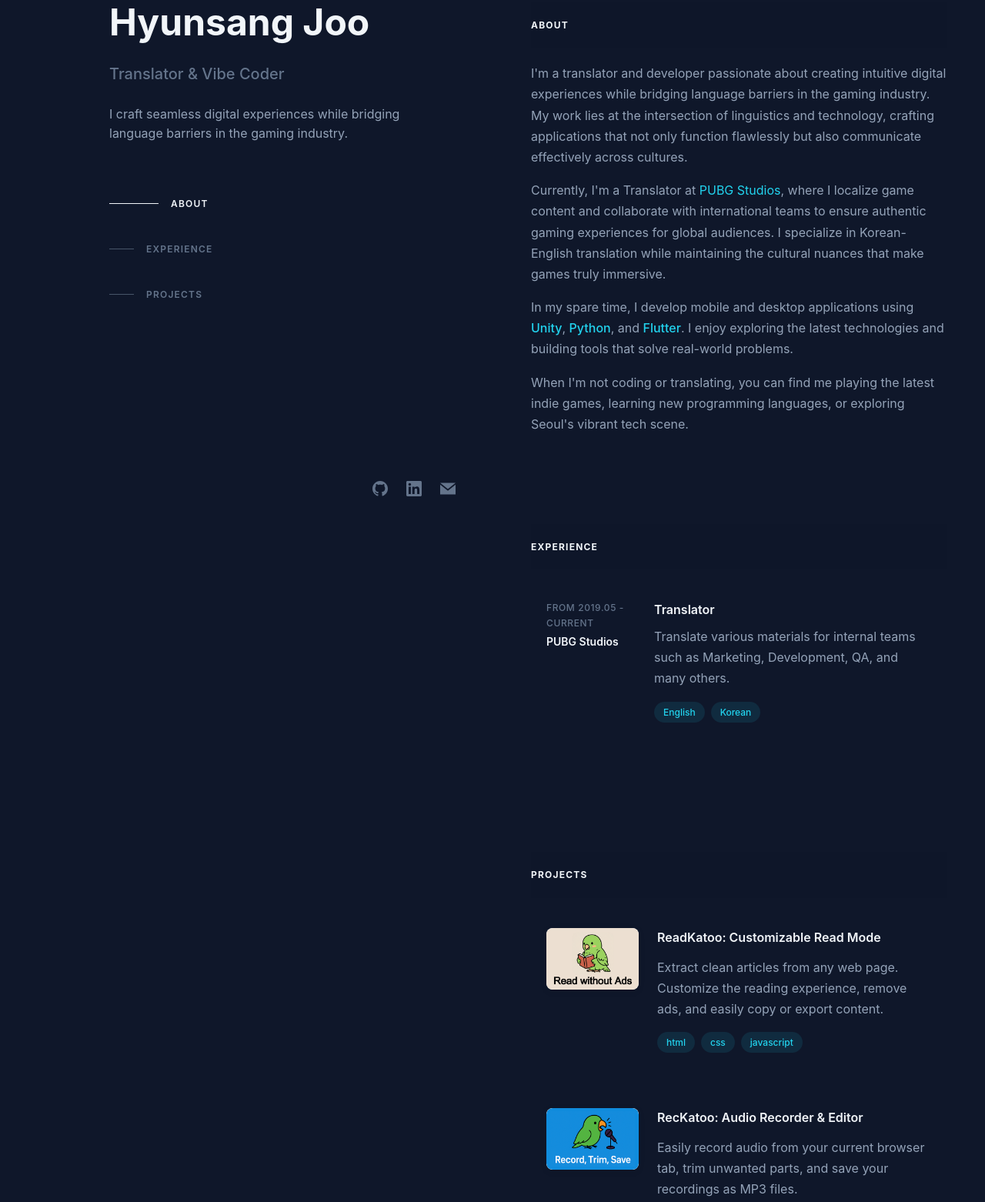
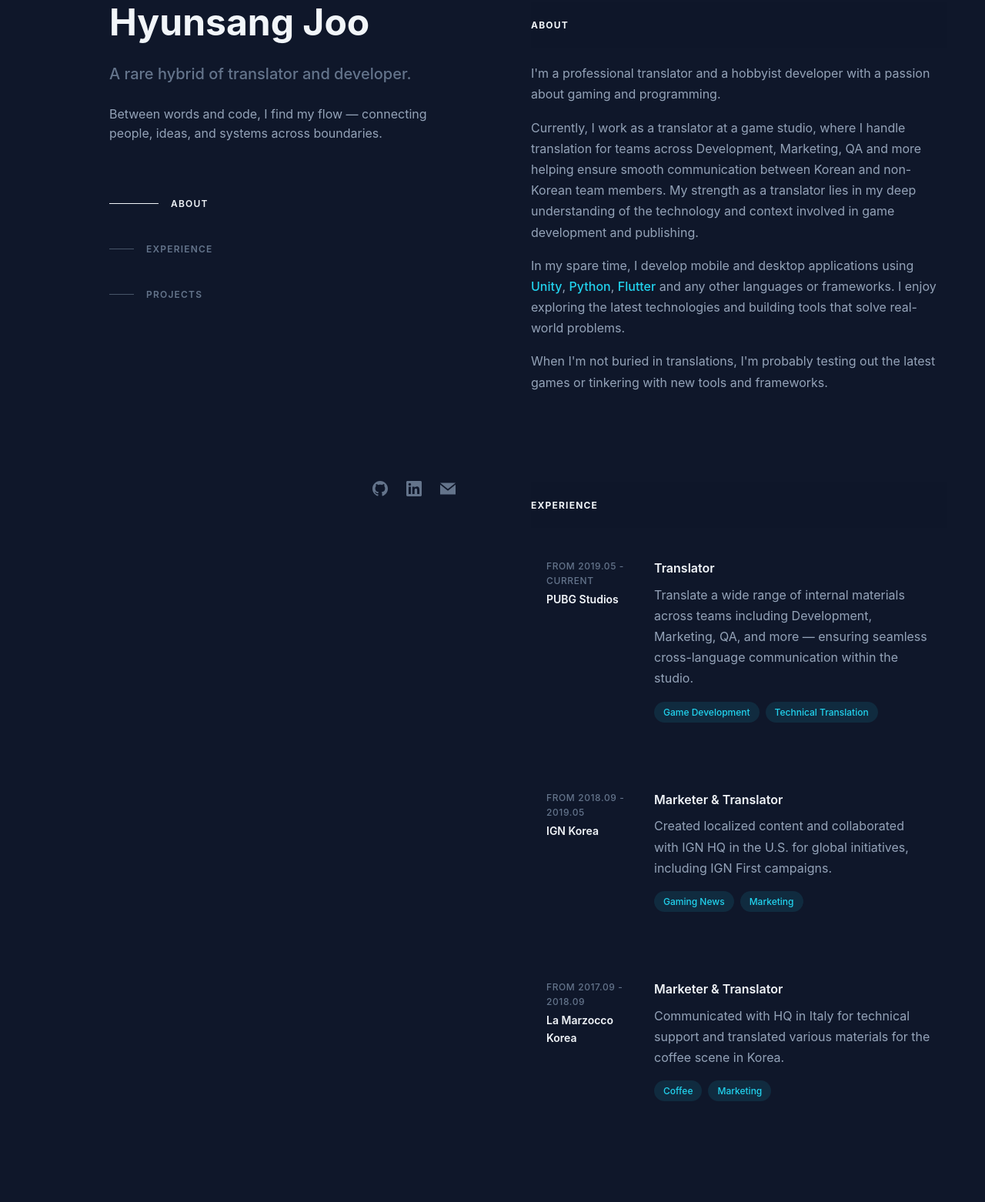
Before and after one commit to Hyunsang-coder/hyunsang-coder.github.io, a plain HTML site: page index.html in a window 1280 px wide. Shown: the part 97-1659 px from the top of the page at 77% size. Drawn offline with Linux system fonts and the light colour scheme.

Commit message:
Change details

```diff
--- a/index.html
+++ b/index.html
@@ -4,7 +4,7 @@
 <head>
     <meta charset="UTF-8">
     <meta name="viewport" content="width=device-width, initial-scale=1.0">
-    <title>Hyunsang Joo - Translator & Vibe Coder</title>
+    <title>Hyunsang Joo - Translator & Hobbyist Developer</title>
     <link rel="stylesheet" href="style.css">
 </head>
 
@@ -14,8 +14,8 @@
         <div class="left-panel">
             <div class="intro-section">
                 <h1>Hyunsang Joo</h1>
-                <h2>Translator & Vibe Coder</h2>
-                <p>I craft seamless digital experiences while bridging language barriers in the gaming industry.</p>
+                <h2>A rare hybrid of translator and developer.</h2>
+                <p>Between words and code, I find my flow — connecting people, ideas, and systems across boundaries.</p>
 
                 <nav class="main-nav">
                     <a href="#about" class="nav-link active" data-section="about">
@@ -34,19 +34,21 @@
             </div>
 
             <div class="social-links">
-                <a href="#" aria-label="GitHub">
+                <a href="https://github.com/Hyunsang-coder" aria-label="GitHub" target="_blank"
+                    rel="noopener noreferrer">
                     <svg width="20" height="20" viewBox="0 0 24 24" fill="currentColor">
                         <path
                             d="M12 0c-6.626 0-12 5.373-12 12 0 5.302 3.438 9.8 8.207 11.387.599.111.793-.261.793-.577v-2.234c-3.338.726-4.033-1.416-4.033-1.416-.546-1.387-1.333-1.756-1.333-1.756-1.089-.745.083-.729.083-.729 1.205.084 1.839 1.237 1.839 1.237 1.07 1.834 2.807 1.304 3.492.997.107-.775.418-1.305.762-1.604-2.665-.305-5.467-1.334-5.467-5.931 0-1.311.469-2.381 1.236-3.221-.124-.303-.535-1.524.117-3.176 0 0 1.008-.322 3.301 1.23.957-.266 1.983-.399 3.003-.404 1.02.005 2.047.138 3.006.404 2.291-1.552 3.297-1.23 3.297-1.23.653 1.653.242 2.874.118 3.176.77.84 1.235 1.911 1.235 3.221 0 4.609-2.807 5.624-5.479 5.921.43.372.823 1.102.823 2.222v3.293c0 .319.192.694.801.576 4.765-1.589 8.199-6.086 8.199-11.386 0-6.627-5.373-12-12-12z" />
                     </svg>
                 </a>
-                <a href="#" aria-label="LinkedIn">
+                <a href="https://www.linkedin.com/in/hyunsang-joo-298935ab" aria-label="LinkedIn" target="_blank"
+                    rel="noopener noreferrer">
                     <svg width="20" height="20" viewBox="0 0 24 24" fill="currentColor">
                         <path
                             d="M20.447 20.452h-3.554v-5.569c0-1.328-.027-3.037-1.852-3.037-1.853 0-2.136 1.445-2.136 2.939v5.667H9.351V9h3.414v1.561h.046c.477-.9 1.637-1.85 3.37-1.85 3.601 0 4.267 2.37 4.267 5.455v6.286zM5.337 7.433c-1.144 0-2.063-.926-2.063-2.065 0-1.138.92-2.063 2.063-2.063 1.14 0 2.064.925 2.064 2.063 0 1.139-.925 2.065-2.064 2.065zm1.782 13.019H3.555V9h3.564v11.452zM22.225 0H1.771C.792 0 0 .774 0 1.729v20.542C0 23.227.792 24 1.771 24h20.451C23.2 24 24 23.227 24 22.271V1.729C24 .774 23.2 0 22.222 0h.003z" />
                     </svg>
                 </a>
-                <a href="#" aria-label="Email">
+                <a href="mailto:joo.hyunsang@gmail.com" aria-label="Email">
                     <svg width="20" height="20" viewBox="0 0 24 24" fill="currentColor">
                         <path
                             d="M12 12.713l-11.985-9.713h23.97l-11.985 9.713zm0 2.574l-12-9.725v15.438h24v-15.438l-12 9.725z" />
@@ -64,23 +66,23 @@
                         <h2 class="section-title">About</h2>
                     </div>
                     <div class="section-content">
-                        <p>I'm a translator and developer passionate about creating intuitive digital experiences while
-                            bridging language barriers in the gaming industry. My work lies at the intersection of
-                            linguistics and technology, crafting applications that not only function flawlessly but also
-                            communicate effectively across cultures.</p>
+                        <p>I'm a professional translator and a hobbyist developer with a passion about gaming and
+                            programming.</p>
 
-                        <p>Currently, I'm a Translator at <a href="#" class="link">PUBG Studios</a>, where I localize
-                            game content and collaborate with international teams to ensure authentic gaming experiences
-                            for global audiences. I specialize in Korean-English translation while maintaining the
-                            cultural nuances that make games truly immersive.</p>
+                        <p>Currently, I work as a translator at a game studio</span>, where I handle translation for
+                            teams across
+                            Development, Marketing, QA and more helping ensure smooth communication between Korean and
+                            non-Korean team members. My strength as a translator lies in my deep understanding of the
+                            technology and context involved in game development and publishing.</p>
 
                         <p>In my spare time, I develop mobile and desktop applications using <span
-                                class="highlight">Unity</span>, <span class="highlight">Python</span>, and <span
-                                class="highlight">Flutter</span>. I enjoy exploring the latest technologies and building
+                                class="highlight">Unity</span>, <span class="highlight">Python</span>, <span
+                                class="highlight">Flutter</span> and any other languages or frameworks.
+                            I enjoy exploring the latest technologies and building
                             tools that solve real-world problems.</p>
 
-                        <p>When I'm not coding or translating, you can find me playing the latest indie games, learning
-                            new programming languages, or exploring Seoul's vibrant tech scene.</p>
+                        <p>When I'm not buried in translations, I'm probably testing out the latest games or tinkering
+                            with new tools and frameworks.</p>
                     </div>
                 </section>
 
@@ -194,8 +196,7 @@
                 </section>
 
                 <footer class="footer">
-                    <p>Built with HTML & CSS. Inspired by <a href="https://brittanychiang.com/" class="link">Brittany
-                            Chiang</a>.</p>
+                    <p>Built with HTML & CSS. </p>
                 </footer>
             </main>
         </div>
--- a/portfolio-data.json
+++ b/portfolio-data.json
@@ -5,10 +5,32 @@
       "period": "From 2019.05 - current",
       "company": "PUBG Studios",
       "title": "Translator",
-      "description": "Translate various materials for internal teams such as Marketing, Development, QA, and many others.",
+      "description": "Translate a wide range of internal materials across teams including Development, Marketing, QA, and more — ensuring seamless cross-language communication within the studio.",
       "skills": [
-        "English",
-        "Korean"
+        "Game Development",
+        "Technical Translation"
+      ]
+    },
+    {
+      "id": "ignkorea",
+      "period": "From 2018.09 - 2019.05",
+      "company": "IGN Korea",
+      "title": "Marketer & Translator",
+      "description": "Created localized content and collaborated with IGN HQ in the U.S. for global initiatives, including IGN First campaigns.",
+      "skills": [
+        "Gaming News",
+        "Marketing"
+      ]
+    },
+    {
+      "id": "lamarzoccokorea",
+      "period": "From 2017.09 - 2018.09",
+      "company": "La Marzocco Korea",
+      "title": "Marketer & Translator",
+      "description": "Communicated with HQ in Italy for technical support and translated various materials for the coffee scene in Korea.",
+      "skills": [
+        "Coffee",
+        "Marketing"
       ]
     }
   ],
@@ -55,8 +77,8 @@
       "link": "https://github.com/Hyunsang-coder/RandomRunner.git",
       "image": "images/randomrunner.png",
       "skills": [
-        "flutter",
-        "dart"
+        "C#",
+        "Unity"
       ]
     }
   ]
```
